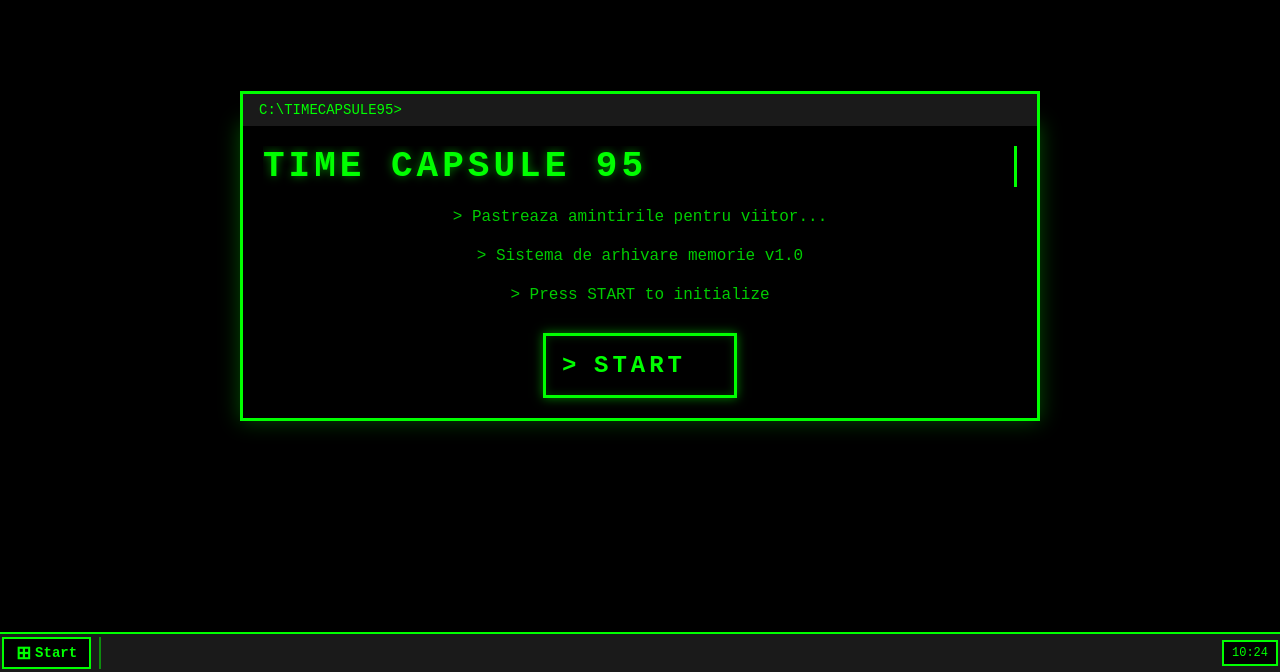
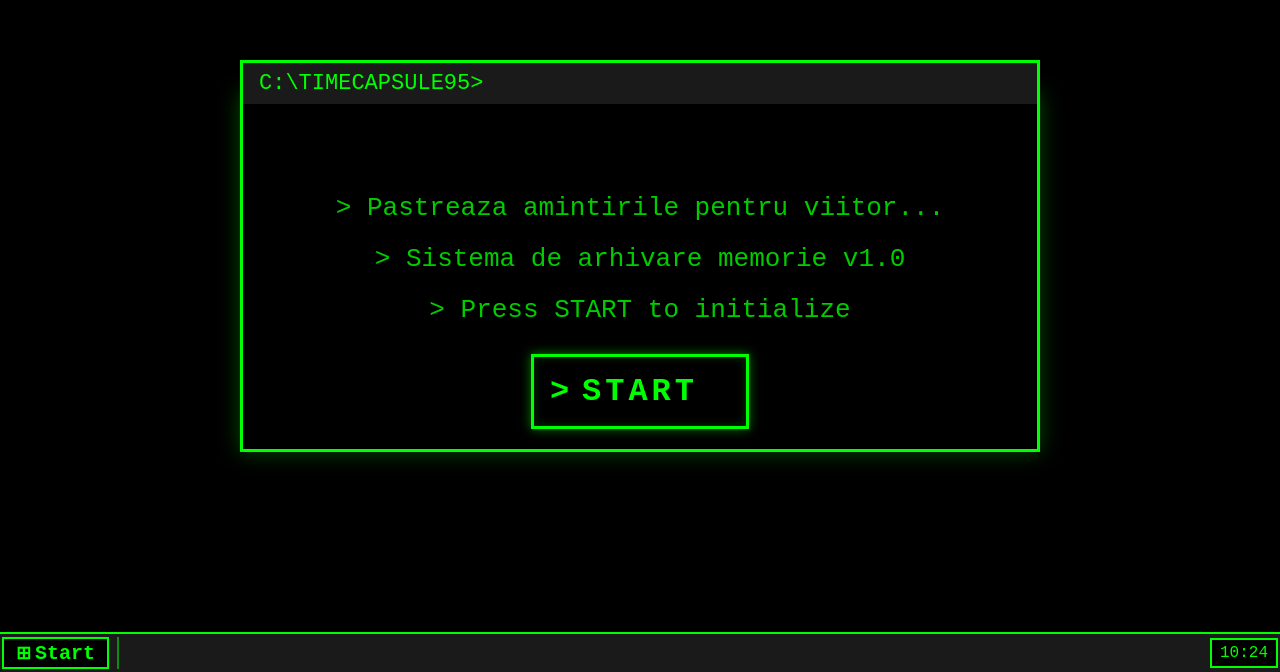
Before and after one commit to andreisalomia/hackitall2025, a React (Vite) app in the folder frontend/: page / in a window 1280 px wide. Shown: the part 128-800 px from the top of the page. Built offline with nearby package versions, Linux system fonts and the light colour scheme; a web font is replaced by a local one.

Commit message:
marit textul

```diff
--- a/frontend/src/landing_page/LandingPage.css
+++ b/frontend/src/landing_page/LandingPage.css
@@ -52,7 +52,7 @@
   color: #00ff00;
   padding: 8px 16px;
   font-family: "Courier New", monospace;
-  font-size: 14px;
+  font-size: 22px;
   border: 3px solid #00ff00;
   border-bottom: none;
 }
@@ -64,14 +64,14 @@
 
 /* Terminal text styling with typewriter effect */
 .welcome-title {
-  font-size: 36px;
+  font-size: 50px;
   font-weight: bold;
   color: #00ff00;
   text-shadow: 0 0 10px rgba(0, 255, 0, 0.5);
   letter-spacing: 4px;
   font-family: "Courier New", monospace;
   width: 100%;
-  /* animation: typing 2s steps(20, end), blink 0.5s step-end infinite alternate; */
+  animation: typing 2s steps(20, end), blink 0.5s step-end infinite alternate;
   white-space: nowrap;
   overflow: hidden;
   border-right: 3px solid #00ff00;
@@ -93,7 +93,7 @@
 }
 
 .welcome-subtitle {
-  font-size: 16px;
+  font-size: 26px;
   color: #00ff00;
   font-family: "Courier New", monospace;
   margin-top: 16px;
@@ -106,7 +106,7 @@
   background: #000000;
   border: 3px solid #00ff00;
   color: #00ff00;
-  font-size: 24px;
+  font-size: 32px;
   font-weight: bold;
   padding: 16px 48px;
   cursor: pointer;
@@ -203,7 +203,7 @@
   border: 2px solid #00ff00;
   padding: 4px 12px;
   font-weight: bold;
-  font-size: 14px;
+  font-size: 20px;
   display: flex;
   align-items: center;
   gap: 4px;
@@ -257,7 +257,7 @@
 .taskbar-tray {
   border: 2px solid #00ff00;
   padding: 4px 8px;
-  font-size: 12px;
+  font-size: 16px;
   background: #000000;
   color: #00ff00;
   font-family: "Courier New", monospace;
--- a/frontend/src/open_camera/OpenCamera.css
+++ b/frontend/src/open_camera/OpenCamera.css
@@ -193,7 +193,8 @@
   letter-spacing: 4px;
   margin-top: 0px;
   text-transform: uppercase;
-
+  animation: waiting 7s 0s forwards,
+            fadeIn 1s 7s forwards;
 }
 
 .welcome-title-static {
@@ -261,6 +262,7 @@
   0% { opacity: 0; }
   100% { opacity: 1; }
 }
+
 @keyframes fadeOut {
   0% { opacity: 1; }
   100% { opacity: 0; }
--- a/frontend/src/open_camera/OpenCamera.jsx
+++ b/frontend/src/open_camera/OpenCamera.jsx
@@ -72,7 +72,7 @@ const OpenCamera = ({ onNext }) => {
         <div className="camera-controls">
           {/* Butonul e activ doar dacă avem permisiune */}
           <button className="continue-button" onClick={onNext} disabled={!hasPermission}>
-            ÎNREGISTREAZĂ
+            MERGI MAI DEPARTE
           </button>
         </div>
       </div>
```
